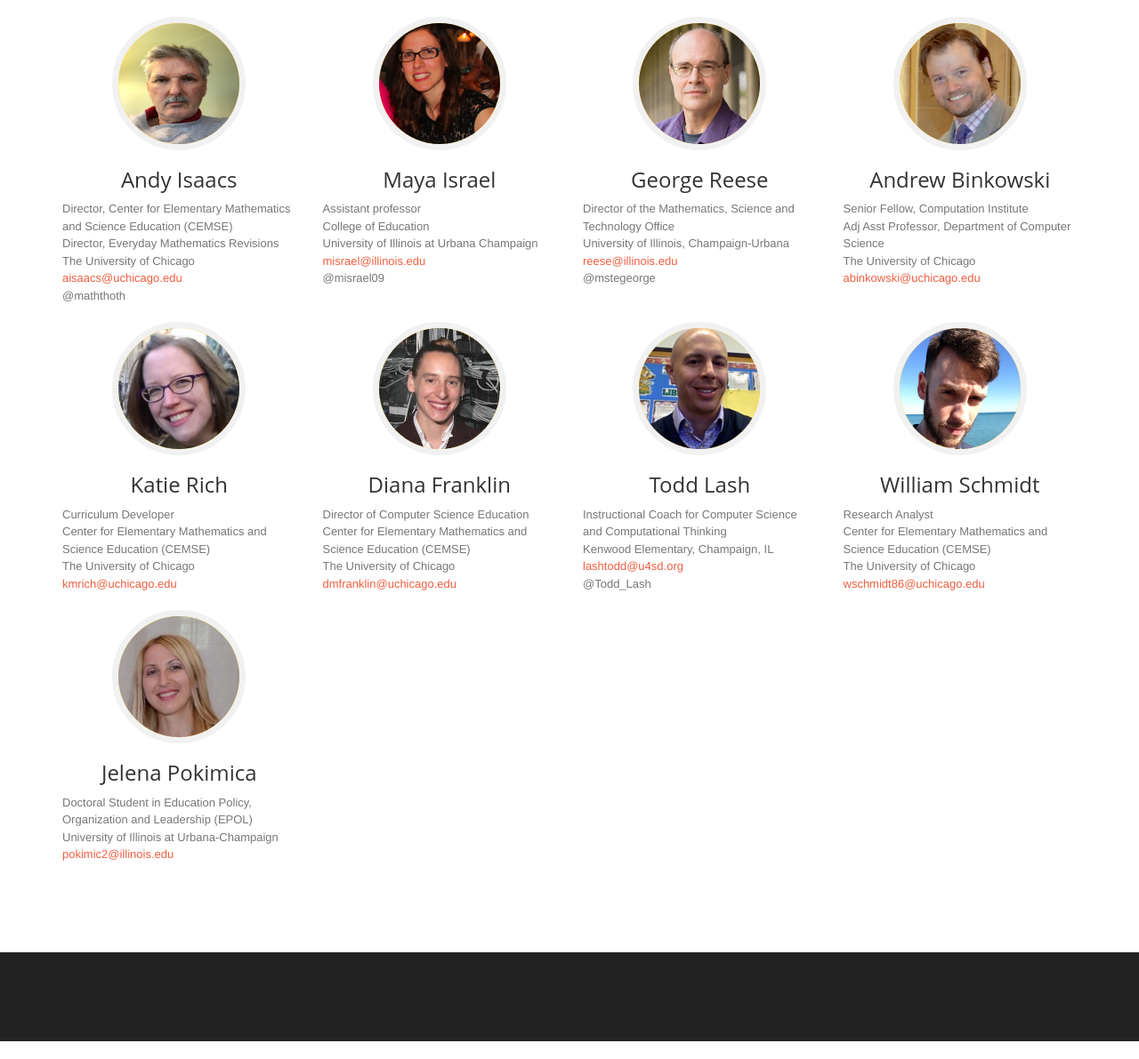
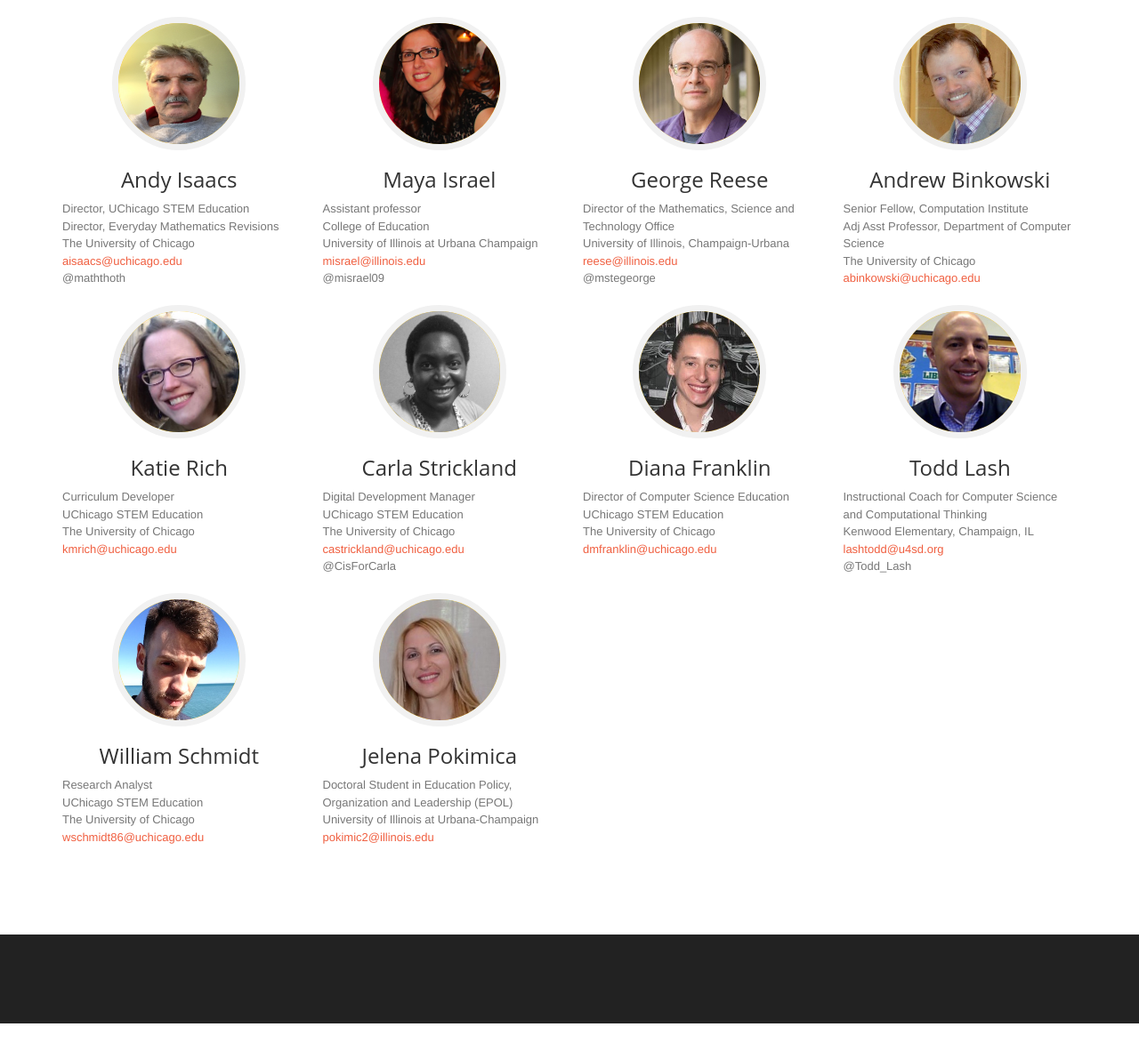
Before and after one commit to everydaycomputing/everydaycomputing.org, a Python web app: template templates/public/public_about.html in a window 1280 px wide. Shown: the part 794-1985 px from the top of the page at 89% size. Run offline with Jinja, Linux system fonts and the light colour scheme; the template is opened without the code that fills it, so the values that code supplies are empty.

Commit message:
Add Carla to bio.

```diff
--- a/templates/public/public_about.html
+++ b/templates/public/public_about.html
@@ -37,7 +37,7 @@
           <img src="/static/img/portfolio/Isaacs.jpg" class="img-circle timeline-image" alt="">
             <h3>Andy Isaacs</h3>
             <p class="text-muted">
-            Director, Center for Elementary Mathematics and Science Education (CEMSE)<br/>
+            Director,  UChicago STEM Education<br/>
             Director, Everyday Mathematics Revisions<br/>
             The University of Chicago<br/>
             <a href="mailto:aisaacs@uchicago.edu">aisaacs@uchicago.edu</a><br/>
@@ -69,6 +69,7 @@
             </p>
             </div>
       </div>
+
       <div class="col-lg-3 col-md-3 text-center">
         <div class="service-box">
          <img src="/static/img/portfolio/andrewb.jpg" class="img-circle timeline-image" alt="">
@@ -90,12 +91,24 @@
 
             <h3>Katie Rich</h3>
             <p class="text-muted">Curriculum Developer<br/>
-            Center for Elementary Mathematics and Science Education (CEMSE)<br/>
+            UChicago STEM Education<br/>
             The University of Chicago<br/>
              <a href="mailto:kmrich@uchicago.edu">kmrich@uchicago.edu</a></p>
             </div>
       </div>
 
+      <div class="col-lg-3 col-md-3 text-center">
+        <div class="service-box">
+          <img src="/static/img/portfolio/carla.jpg" class="img-circle timeline-image" alt="">
+
+            <h3>Carla Strickland</h3>
+            <p class="text-muted">Digital Development Manager<br/>
+            UChicago STEM Education<br/>
+            The University of Chicago<br/>
+             <a href="mailto:castrickland@uchicago.edu">castrickland@uchicago.edu</a>
+             <br/>@CisForCarla</p>
+          </div>
+      </div>
 
       <div class="col-lg-3 col-md-3 text-center">
         <div class="service-box">
@@ -103,7 +116,7 @@
             <h3>Diana Franklin</h3>
             <p class="text-muted">
             Director of Computer Science Education<br/>
-            Center for Elementary Mathematics and Science Education (CEMSE)<br/>
+            UChicago STEM Education<br/>
             The University of Chicago<br/>
              <a href="mailto:dmfranklin@uchicago.edu">dmfranklin@uchicago.edu</a>
             </p>
@@ -122,6 +135,9 @@
             </p>
             </div>
       </div>
+    </div>
+
+    <div class="row">
 
       <div class="col-lg-3 col-md-3 text-center">
         <div class="service-box">
@@ -129,15 +145,14 @@
             <h3>William Schmidt</h3>
             <p class="text-muted">
             Research Analyst<br/>
-            Center for Elementary Mathematics and Science Education (CEMSE)<br/>
+            UChicago STEM Education<br/>
             The University of Chicago<br/>
              <a href="mailto:wschmidt86@uchicago.edu">wschmidt86@uchicago.edu</a>
             </p>
             </div>
       </div>
-    </div>
 
-    <div class="row">
+
       <div class="col-lg-3 col-md-3 text-center">
         <div class="service-box">
           <img src="/static/img/portfolio/JelenaP.jpg" class="img-circle timeline-image" alt="">
```
Also changed, not shown: static/img/portfolio/carla.jpg (added).
